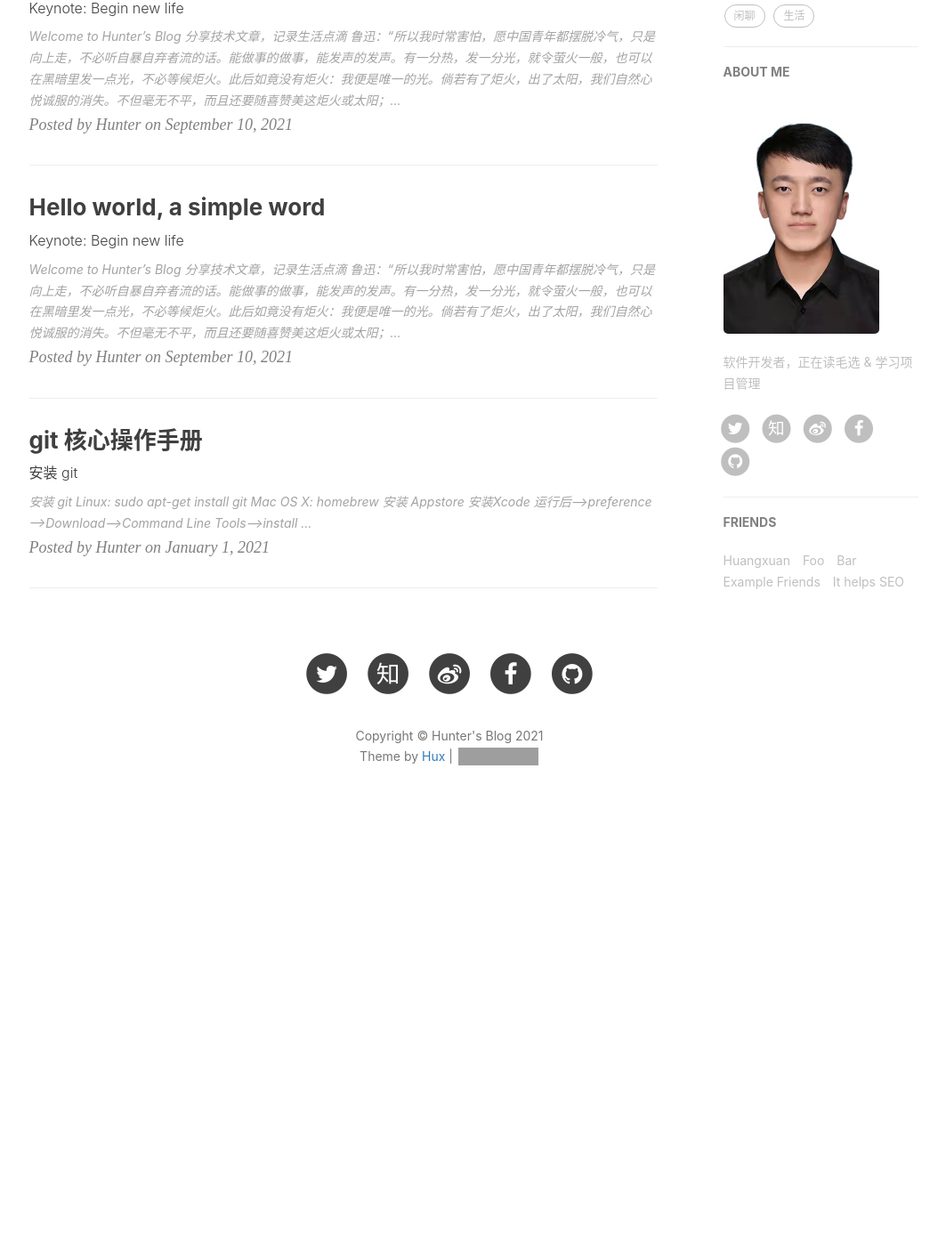
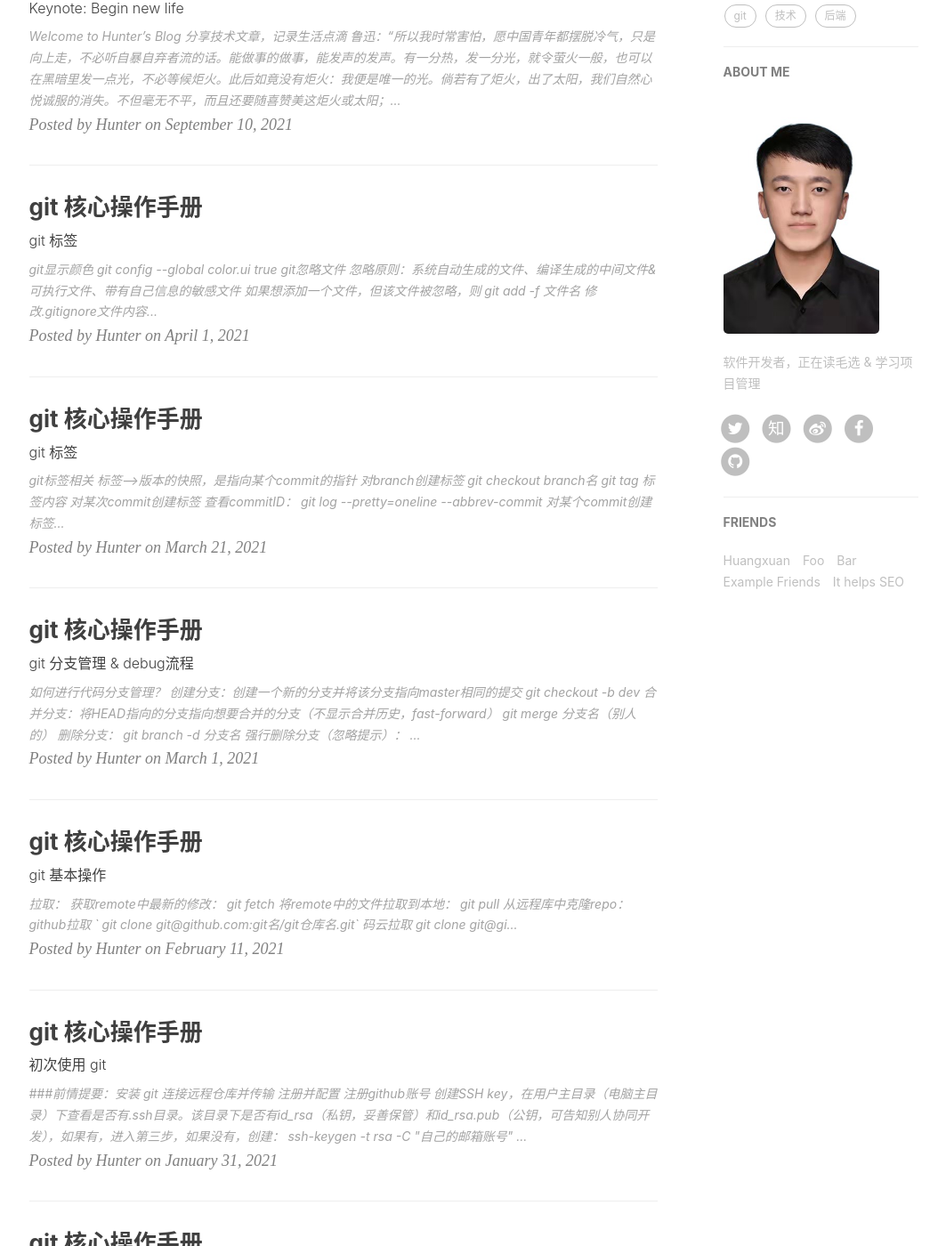
Before and after one commit to zhtyyx/zhtyyx.github.io, a Jekyll site: the page built from index.html, in a window 1280 px wide and 1400 px high, scrolled down 513 px. Shown: the whole window at 89% size, without its empty margins (135-1198 px from the left). Built offline with Jekyll 4.4.1, drawn with Linux system fonts in a browser that asks for light colours; nearby versions of some CDN libraries; the list of posts is cut into pages by our own code; comment, search, counter and statistics services are not loaded; before the commit the page ends 1467 px from its top, so only the background shows below that; grey boxes are pictures that could not be loaded.

Commit message:
create git notebook

```diff
--- a/_posts/2021-01-01-gitinstall.markdown
+++ b/_posts/2021-01-01-gitinstall.markdown
@@ -26,23 +26,34 @@ tags:
 
 ---
 
-###***如需搭建 git server, 参考以下：***
+***如需搭建 git server, 参考以下：***
 ## 搭建 git 服务器
 ### 在运行Linux的服务器中安装 git
  - `sudo apt-get install git`
- ### 创建 git 用户运行 git 服务
+### 创建 git 用户运行 git 服务
    - `sudo adduser git`
- ### 创建证书登录
+### 创建证书登录
  - 收集所有需要登录的用户的公钥(id_rsa.pub)
 - 将所有公钥导入/home/git/.ssh/authorized_keys文件中，一行一个
- ### 初始化git仓库
+### 初始化git仓库
 - `sudo git init --bare sample.git`
 - Git就会创建一个裸仓库，裸仓库没有工作区，因为服务器上的Git仓库纯粹是为了共享，所以不让用户直接登录到服务器上去改工作区，并且服务器上的Git仓库通常都以.git结尾。然后，把owner改为git：
 	- `sudo chown -R git:git sample.git`
 - 禁止使用shell登录
 	- 编辑/etc/passwd
 	- 将`git:x:1001:1001:,,,:/home/git:/bin/bash`改为`git:x:1001:1001:,,,:/home/git:/usr/bin/git-shell`
- ### 克隆远程仓库：
+### 克隆远程仓库：
 - `git clone git@server:/srv/sample.git`
 
 ---
+# Github 和码云的使用
+### Github参与开源项目：
+1. 找到开源项目，在项目主页点Fork，克隆一个仓库到自己的账号
+2. 到自己的账号下 clone
+3. 推送 pull request到官方
+## 码云使用：
+1. 码云上注册账号并上传SSH公钥（ 修改资料）
+2. 在码云上的控制面板中创建项目
+3. 本地库关联码云上的远程库
+  - `git remote add origin git@gitee.com:码云个人路径/项目名称`
+4. 注意：可以同时关联码云和github，只要远程库名称不同
--- a/_posts/2021-01-11-gitpull.markdown
+++ /dev/null
@@ -1,15 +0,0 @@
----
-layout:     post
-title:      "Hello world, a simple word"
-subtitle:   "Keynote: Begin new life"
-date:       2021-09-10
-author:     "Hunter"
-header-img: "img/post-bg-js-version.jpg"
-tags:
-    - 闲聊
-    - 生活
----
-# Welcome to Hunter's Blog
-#### 分享技术文章，记录生活点滴
-
->鲁迅：“所以我时常害怕，愿中国青年都摆脱冷气，只是向上走，不必听自暴自弃者流的话。能做事的做事，能发声的发声。有一分热，发一分光，就令萤火一般，也可以在黑暗里发一点光，不必等候炬火。此后如竟没有炬火：我便是唯一的光。倘若有了炬火，出了太阳，我们自然心悦诚服的消失。不但毫无不平，而且还要随喜赞美这炬火或太阳；因为他照了人类，连我都在内。”
--- /dev/null
+++ b/_posts/2021-01-31-gitfirst.markdown
@@ -0,0 +1,69 @@
+---
+layout:     post
+title:      "git 核心操作手册"
+subtitle:   "初次使用 git"
+date:       2021-01-31
+author:     "Hunter"
+header-img: "img/post-bg-js-version.jpg"
+tags:
+    - git
+    - 技术
+    - 后端
+---
+
+###***前情提要：安装 git***
+## 连接远程仓库并传输
+### 注册并配置
+
+ - 注册github账号
+ - 创建SSH key，在用户主目录（电脑主目录）下查看是否有.ssh目录。该目录下是否有id_rsa（私钥，妥善保管）和id_rsa.pub（公钥，可告知别人协同开发），如果有，进入第三步，如果没有，创建：
+	- `ssh-keygen -t rsa -C "自己的邮箱账号"`
+ - 登录github，打开"Account settings"， "SSH Keys"页面：
+	- add ssh key，填上任意title
+	- 在key文本框填上id_rsa.pub(公钥)
+### 创建远程仓库
+ - 在github中，右上角Create a new repo，创建一个新的仓库
+ - 填入仓库名，点Create repository， 就创建了一个远程库。
+ - 这是一个空repo，之后我们可以：
+ 	- 从这个repo中clone出一个新的repo
+ 	- 将本地已有的仓库关联到这个repo上，并将本地仓库内容推送到该空repo上
+- 关联本地仓库到远程的方法：
+	- `git remote add "远程仓库名（默认为origin） git@github.com:git账户名/远程仓库名.git"`
+- 将本地仓库推送到远程仓库：
+	- `git push -u origin master(本质上是将当前分支master推送到远程)`
+### 连接警告
+第一次使用git clone或者git push连接github时会得到一个连接警告，
+
+`The authenticity of host 'github.com (xx.xx.xx.xx)' can't be established.
+RSA key fingerprint is xx.xx.xx.xx.xx.
+Are you sure you want to continue connecting (yes/no)?`
+
+这是因为git使用SSH连接，SSH第一次连接需要确认github中的key的指纹信息是否来自github服务器，yes即可。
+这之后，git会输出warning并告诉你已经将github中的key添加进本机的信任列表。该警告只出现一次。
+之后就可以愉快的开始开发了！
+---
+## 如何使用 *git* 开始你的工作？
+#### 如何提交自己的修改？
+
+ - 首先尝试拉取远程代码到本地，看别人有没有push代码：
+    - `git fetch`
+ - 如果可以抓到远程代码，则先拉取过来：
+ 	- `git pull`
+  - 如果抓不到远程比你更新的代码，说明你的是最新的，尝试推送自己的修改：
+      -  `git push origin <分支名> `
+ - 如果推送失败，则可能远程分支比本地分支更新，可能在fetch后远程有修改，此时先拉取代码:
+ 	- `git pull`
+- 如果合并发生冲突，则先解决冲突并提交(详见git 解决冲突)
+
+#### 提交修改常见的问题：
+
+ - git pull 提示`no tracking information`， 说明本地分支和远程分支的链接关系没有创建，需要创建链接：
+ 	- `git branch --set-upstream-to 本地分支名 远程分支名`
+ - 查看远程库信息：
+ 	- `git remote -v`
+- 从本地推送分支，使用：
+	- `git push origin <分支名>`
+	- 如果推送失败，先用`git pull`抓取远程新的提交。
+- 在本地创建和远程分支对应的分支，使用：
+	- git checkout -b 本地分支名 origin/远程分支名，本地分支名最好和远程分支名相同
+- 有冲突要先解决冲突！
--- /dev/null
+++ b/_posts/2021-02-11-gitpull.markdown
@@ -0,0 +1,89 @@
+---
+layout:     post
+title:      "git 核心操作手册"
+subtitle:   "git 基本操作"
+date:       2021-02-11
+author:     "Hunter"
+header-img: "img/post-bg-js-version.jpg"
+tags:
+    - git
+    - 技术
+    - 后端
+---
+
+## 拉取：
+- 获取remote中最新的修改：
+            `git fetch`
+- 将remote中的文件拉取到本地：
+            `git pull`
+- 从远程库中克隆repo：
+	- github拉取
+           ` git clone git@github.com:git名/git仓库名.git`
+     - 码云拉取
+           `git clone git@gitee.com:git名/git仓库名.git`
+
+## 删除
+- 本地删除文件后，如果要从版本库删除：
+    - `git rm 文件名`
+    - `git commit -m “instruction”`
+
+- 本地删除文件后，如果不想从版本库删除(不想删，想恢复文件)：
+    - `git checkout -- 文件名`
+## 提交
+- 添加文件：
+  - `git add 文件名`
+  - `git add -A` 一键add
+- 提交文件:
+  - `git commit -m "提交文件时的说明"`
+- 推送到远程仓库:
+  - 普通推送: `git push`
+  - 强行推送: `git push -u origin master -f`
+
+
+## 解决合并冲突
+***当两个分支上同时对同一文件有不同的提交时：***
+### 产生冲突
+    <<<<<<< HEAD
+    小张的提交
+    =======
+    小李的提交
+    >>>>>>> 小李的分支名
+### 解决冲突
+
+ - 将上面的代码改为你想要的提交效果，并去掉多余的符号
+ - 再提交：`git add 文件名`
+- 查看分支的合并情况：`git log`或者`git log --graph`
+
+## 查看记录/命令/版本区别
+-  查看提交记录
+    - `git log`
+- 查看可视化提交记录
+    - `git log --graph --pretty=oneline --abbrev-commit`
+- 查看此时提交状态
+    - `git status`
+- 查看最近每一次命令
+    - `git reflog`
+- 查看工作区和版本库中最新版本的区别
+    - `git diff HEAD -- 文件名`
+
+
+## git 回退版本/丢弃修改
+#### 回退版本（丢弃commit之后的操作）
+ - 回退一个版本（将版本退回上一个commit的状态）：
+   - `git reset --hard 	HEAD^`
+ - 回退两个版本：
+   - `git reset --hard HEAD^^`
+ - 回退100个版本：
+   - `git reset --hard HEAD~100`
+ - 回退到指定版本：
+   - `git reset --hard 版本号`
+ - 可以使用`git log`查看版本号
+
+ #### 丢弃修改（修改文件后，并未`git add`的情况）
+
+   - `git checkout --filename`
+
+ #### 丢弃修改（修改文件后，已经`git add`了，但并未`git commit`的情况）
+
+   - `git reset HEAD filename`
+  - `git checkout --filename`
--- /dev/null
+++ b/_posts/2021-03-01-gitbranch.markdown
@@ -0,0 +1,47 @@
+---
+layout:     post
+title:      "git 核心操作手册"
+subtitle:   "git 分支管理 & debug流程"
+date:       2021-03-01
+author:     "Hunter"
+header-img: "img/post-bg-js-version.jpg"
+tags:
+    - git
+    - 技术
+    - 后端
+---
+
+## 如何进行代码分支管理？
+#### 创建分支：创建一个新的分支并将该分支指向master相同的提交
+- `git checkout -b dev`
+#### 合并分支：将HEAD指向的分支指向想要合并的分支（不显示合并历史，fast-forward）
+- `git merge 分支名（别人的）`
+#### 删除分支：
+- `git branch -d 分支名`
+#### 强行删除分支（忽略提示）：
+- `git branch -D 分支名`
+#### 查看分支：
+- `git branch`
+#### 切换分支：
+- `git checkout 分支名`
+#### 不使用Fast Forward模式合并（显示合并历史，no-fast-forward）：
+- `git merge-no-ff -m "instruction" 分支名（别人的）`
+---
+## debug 的通用步骤：
+1. 先确定在哪个分支上修改bug（以master举例）：
+    - `git checkout master ` ——>切换到master分支
+    - `git stash 保存工作现场` ——>保存此时分支上的工作现场
+2. 从master分支上创建临时分支:
+    - `git checkout -b 临时分支名` ——>准备在临时分支上修改bug
+3. 修复bug
+4. 切换到master分支并合并分支
+    - `git checkout 分支名` ——>切换回master分支并将临时分支上修改后的代码合并到master上
+5. 删除临时分支
+    - `git branch -d 分支名`
+6. 回到之前的工作现场所在分支dev
+    - `git checkout dev`
+7. 恢复工作现场：
+    - `git stash apply` ——>恢复工作现场并不删除stash，要用git stash drop来删除
+    -  `git stash pop` ——>恢复工作现场并删除stash
+    - 将本地未push的分叉提交历史整理成直线
+      - `git rebase`
--- /dev/null
+++ b/_posts/2021-03-21-gittag.markdown
@@ -0,0 +1,48 @@
+---
+layout:     post
+title:      "git 核心操作手册"
+subtitle:   "git 标签"
+date:       2021-03-21
+author:     "Hunter"
+header-img: "img/post-bg-js-version.jpg"
+tags:
+    - git
+    - 技术
+    - 后端
+---
+
+## git标签相关
+***标签——>版本的快照，是指向某个commit的指针***
+
+### 对branch创建标签
+
+- `git checkout branch名`
+- `git tag 标签内容`
+
+### 对某次commit创建标签
+
+ - 查看commitID：
+    - `git log --pretty=oneline --abbrev-commit`
+ - 对某个commit创建标签：
+    - `git tag 标签内容 版本号`
+
+### 创建带说明的标签
+ - `git tag -a 标签内容 -m "标签说明" 版本号`
+
+### 查看标签
+- 查看标签列表
+  - `git tag `
+- 查看标签号：
+  - `git show 标签号`
+
+### 删除本地标签
+- `git tag -d 标签内容`
+
+### 推送单条标签
+- `git push origin --tags`
+
+### 删除远程标签
+-  先删除本地标签
+  - `git tag -d 标签内容`
+- 再删除远程标签
+  - `git push origin : refs/tags/标签名称`
--- /dev/null
+++ b/_posts/2021-04-01-gitsao.markdown
@@ -0,0 +1,32 @@
+---
+layout:     post
+title:      "git 核心操作手册"
+subtitle:   "git 标签"
+date:       2021-04-01
+author:     "Hunter"
+header-img: "img/post-bg-js-version.jpg"
+tags:
+    - git
+    - 技术
+    - 后端
+---
+
+
+## git显示颜色
+- `git config --global color.ui true`
+
+## git忽略文件
+
+ - 忽略原则：系统自动生成的文件、编译生成的中间文件&可执行文件、带有自己信息的敏感文件
+   - 如果想添加一个文件，但该文件被忽略，则
+      - git add -f 文件名
+      - 修改.gitignore文件内容
+
+## git 配置别名
+- 	给 git status 配置别名
+	- `git config --global alias.st status`
+-  给 git commit 配置别名
+	- `git config --global alias.ci commit`
+- 配置一个吊炸天的 git log
+	- `git config --global alias.lg "log --color --graph --pretty=format:'%Cred%h%Creset -%C(yellow)%d%Creset %s %Cgreen(%cr) %C(bold blue)<%an>%Creset' --abbrev-commit"`
+- 配置文件应该放在：.git/config文件中
```
